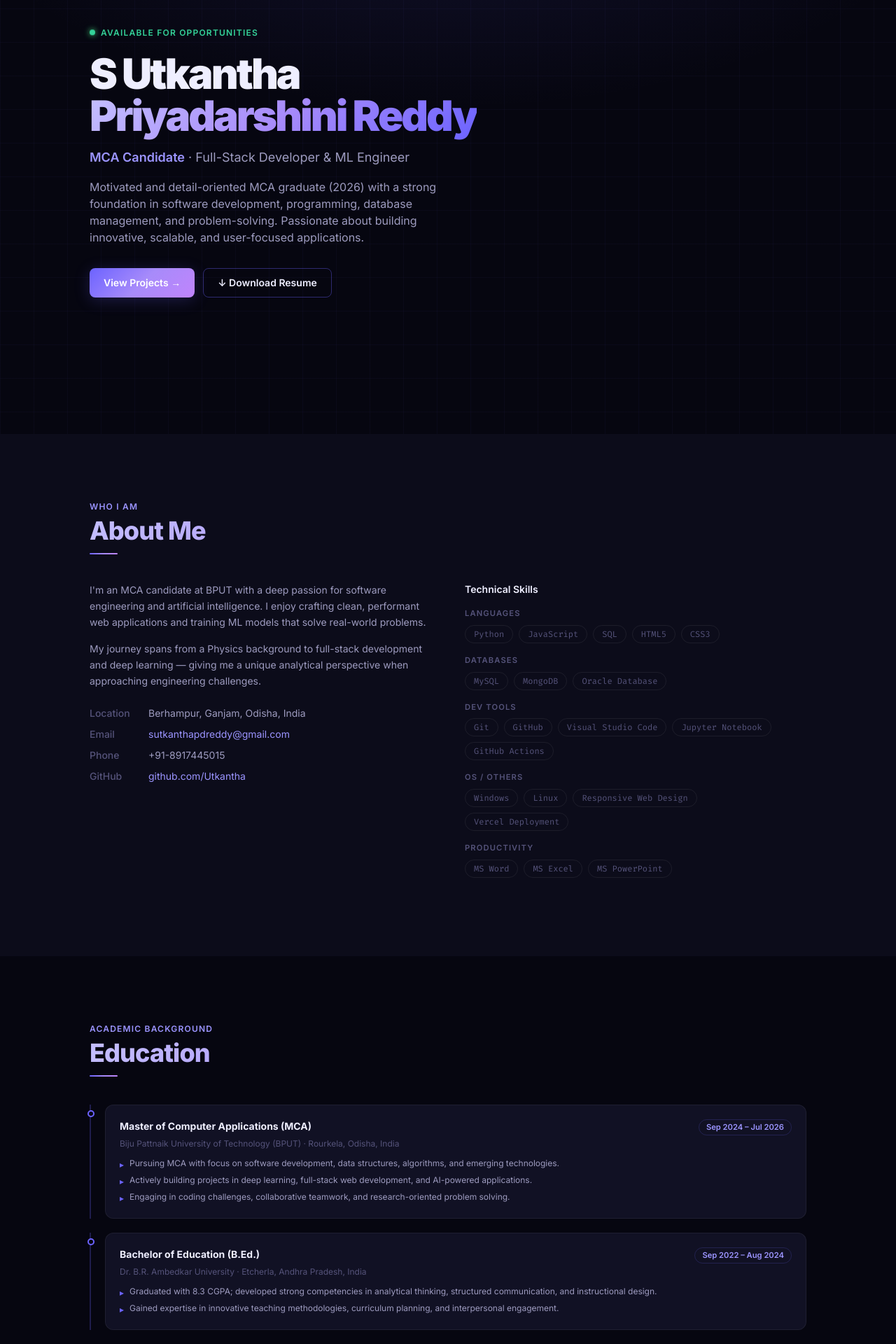
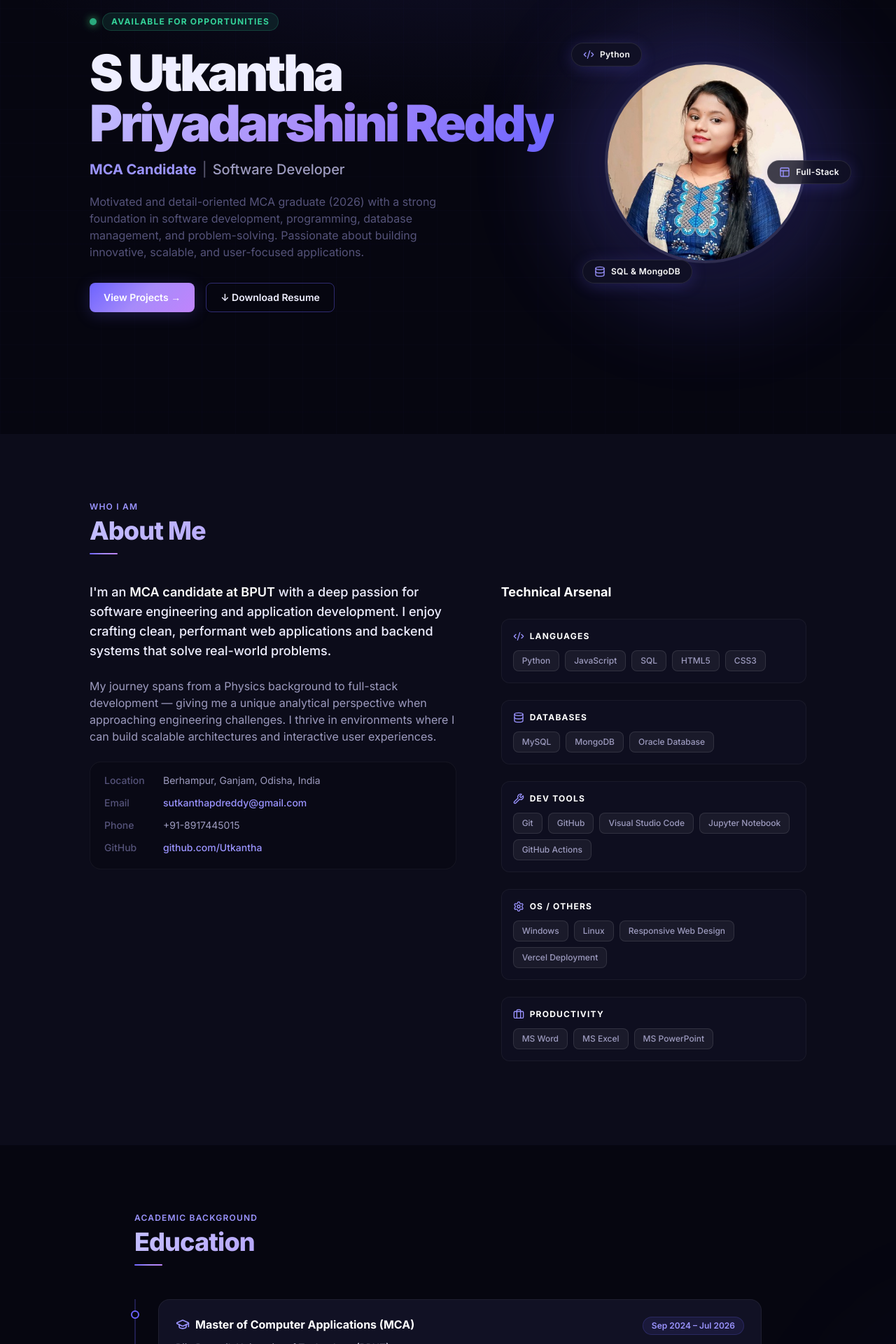
Before and after one commit to Utkantha/Utkantha.github.io, a React (Vite) app: page / in a window 1280 px wide. Shown: the part 180-2100 px from the top of the page at 70% size. Built offline with nearby package versions, Linux system fonts and the light colour scheme.

Commit message:
feat: complete UI overhaul with framer-motion animations and lucide icons

```diff
--- a/package.json
+++ b/package.json
@@ -13,6 +13,8 @@
     "deploy": "gh-pages -d dist --nojekyll"
   },
   "dependencies": {
+    "framer-motion": "^12.42.2",
+    "lucide-react": "^1.22.0",
     "react": "^19.2.7",
     "react-dom": "^19.2.7"
   },
--- a/src/components/About.tsx
+++ b/src/components/About.tsx
@@ -1,5 +1,15 @@
+import { motion } from 'framer-motion'
 import { meta, skillGroups } from '../data/portfolioData'
-import { SectionHeader, Tag } from './ui'
+import { SectionHeader } from './ui'
+import { Code2, Database, Wrench, Settings, Briefcase } from 'lucide-react'
+
+const groupIcons: Record<string, any> = {
+  'Languages': Code2,
+  'Databases': Database,
+  'Dev Tools': Wrench,
+  'OS / Others': Settings,
+  'Productivity': Briefcase,
+}
 
 function InfoRow({ label, children }: { label: string; children: React.ReactNode }) {
   return (
@@ -10,60 +20,93 @@ function InfoRow({ label, children }: { label: string; children: React.ReactNode
   )
 }
 
-function SkillGroup({ label, tags }: { label: string; tags: string[] }) {
+function SkillGroup({ label, tags, delay }: { label: string; tags: string[], delay: number }) {
+  const Icon = groupIcons[label] || Code2;
   return (
-    <div className="mb-4">
-      <p className="text-[0.7rem] font-semibold tracking-widest uppercase text-ink-muted mb-2">
-        {label}
-      </p>
+    <motion.div
+      initial={{ opacity: 0, y: 20 }}
+      whileInView={{ opacity: 1, y: 0 }}
+      viewport={{ once: true, margin: "-50px" }}
+      transition={{ duration: 0.5, delay }}
+      className="mb-6 bg-bg-card/50 border border-white/[0.05] p-4 rounded-xl"
+    >
+      <div className="flex items-center gap-2 mb-3">
+        <Icon className="w-4 h-4 text-accent-light" />
+        <p className="text-xs font-bold tracking-widest uppercase text-white">
+          {label}
+        </p>
+      </div>
       <div className="flex flex-wrap gap-2">
-        {tags.map((tag) => <Tag key={tag}>{tag}</Tag>)}
+        {tags.map((tag) => (
+          <span
+            key={tag}
+            className="text-xs font-medium bg-white/5 border border-white/10 text-ink-secondary py-1.5 px-3 rounded-lg hover:bg-white/10 hover:text-white transition-colors cursor-default"
+          >
+            {tag}
+          </span>
+        ))}
       </div>
-    </div>
+    </motion.div>
   )
 }
 
 export default function About() {
+  const textVariants = {
+    hidden: { opacity: 0, y: 20 },
+    show: { opacity: 1, y: 0, transition: { duration: 0.6, ease: "easeOut" as const } }
+  }
+
   return (
-    <section id="about" className="py-16 sm:py-24 px-5 sm:px-8 bg-bg-secondary">
+    <section id="about" className="py-16 sm:py-24 px-5 sm:px-8 bg-bg-secondary relative">
       <div className="max-w-5xl mx-auto">
         <SectionHeader label="Who I am" title="About Me" />
 
-        <div className="grid grid-cols-1 md:grid-cols-2 gap-8 md:gap-12">
+        <div className="grid grid-cols-1 lg:grid-cols-[1.2fr_1fr] gap-12 lg:gap-16">
           {/* Bio + contact info */}
-          <div className="space-y-4">
-            <p className="text-ink-secondary text-sm leading-relaxed">
-              I'm an MCA candidate at BPUT with a deep passion for software engineering and
-              artificial intelligence. I enjoy crafting clean, performant web applications
-              and training ML models that solve real-world problems.
-            </p>
-            <p className="text-ink-secondary text-sm leading-relaxed">
-              My journey spans from a Physics background to full-stack development and deep
-              learning — giving me a unique analytical perspective when approaching
-              engineering challenges.
-            </p>
+          <motion.div
+            initial="hidden"
+            whileInView="show"
+            viewport={{ once: true, margin: "-100px" }}
+            variants={{
+              show: { transition: { staggerChildren: 0.15 } }
+            }}
+            className="space-y-6"
+          >
+            <motion.p variants={textVariants} className="text-ink-primary text-base sm:text-lg leading-relaxed font-medium">
+              I'm an <span className="text-white font-semibold">MCA candidate at BPUT</span> with a deep passion for software engineering and application development. I enjoy crafting clean, performant web applications and backend systems that solve real-world problems.
+            </motion.p>
+            <motion.p variants={textVariants} className="text-ink-secondary text-sm sm:text-base leading-relaxed">
+              My journey spans from a Physics background to full-stack development — giving me a unique analytical perspective when approaching engineering challenges. I thrive in environments where I can build scalable architectures and interactive user experiences.
+            </motion.p>
 
-            <div className="pt-2 space-y-2.5">
+            <motion.div variants={textVariants} className="pt-4 space-y-3 bg-bg-primary/50 border border-white/5 p-5 rounded-2xl">
               <InfoRow label="Location">{meta.location}</InfoRow>
               <InfoRow label="Email">
-                <a href={`mailto:${meta.email}`} className="text-accent-light hover:underline">
+                <a href={`mailto:${meta.email}`} className="text-accent-light hover:underline font-medium">
                   {meta.email}
                 </a>
               </InfoRow>
               <InfoRow label="Phone">{meta.phone}</InfoRow>
               <InfoRow label="GitHub">
-                <a href={meta.links.github} target="_blank" rel="noopener noreferrer" className="text-accent-light hover:underline">
+                <a href={meta.links.github} target="_blank" rel="noopener noreferrer" className="text-accent-light hover:underline font-medium">
                   github.com/Utkantha
                 </a>
               </InfoRow>
-            </div>
-          </div>
+            </motion.div>
+          </motion.div>
 
           {/* Skills */}
           <div>
-            <p className="text-sm font-semibold text-ink-primary mb-4">Technical Skills</p>
-            {skillGroups.map((g) => (
-              <SkillGroup key={g.label} label={g.label} tags={g.tags} />
+            <motion.p
+              initial={{ opacity: 0 }}
+              whileInView={{ opacity: 1 }}
+              viewport={{ once: true }}
+              className="text-lg font-bold text-white mb-6 flex items-center gap-2"
+            >
+              Technical Arsenal
+            </motion.p>
+            {skillGroups.map((g, index) => (
+              <SkillGroup key={g.label} label={g.label} tags={g.tags} delay={index * 0.1} />
             ))}
           </div>
         </div>
--- a/src/components/Certifications.tsx
+++ b/src/components/Certifications.tsx
@@ -1,7 +1,8 @@
+import { motion } from 'framer-motion'
 import { certifications } from '../data/portfolioData'
 import { SectionHeader } from './ui'
 
-function CertCard({ name, issuer, link }: typeof certifications[0]) {
+function CertCard({ name, issuer, link, index }: typeof certifications[0] & { index: number }) {
   const hasLink = Boolean(link)
 
   const content = (
@@ -9,40 +10,30 @@ function CertCard({ name, issuer, link }: typeof certifications[0]) {
       {/* Top row: icon + text */}
       <div className="flex items-start gap-4">
         {/* Gradient icon */}
-        <div className="shrink-0 w-11 h-11 rounded-xl bg-gradient-accent flex items-center justify-center text-xl">
+        <div className="shrink-0 w-12 h-12 rounded-xl bg-gradient-accent flex items-center justify-center text-2xl shadow-inner">
           🏆
         </div>
 
         {/* Name & issuer */}
         <div className="flex-1 min-w-0">
-          <p className="text-sm font-semibold text-ink-primary leading-snug group-hover:text-white transition-colors">
+          <p className="text-sm font-bold text-white leading-snug group-hover:text-accent-light transition-colors">
             {name}
           </p>
-          <div className="flex items-center gap-1.5 mt-1">
+          <div className="flex items-center gap-1.5 mt-1.5">
             {/* HackerRank green dot */}
-            <span className="w-1.5 h-1.5 rounded-full bg-emerald-400 inline-block shrink-0" />
+            <span className="w-2 h-2 rounded-full bg-emerald-400 shadow-[0_0_6px_#34d399] inline-block shrink-0" />
             <p className="text-xs text-ink-muted font-medium">{issuer}</p>
           </div>
         </div>
       </div>
 
       {/* Bottom: always-visible "View Certificate" link */}
-      <div className="flex items-center justify-between pt-3 border-t border-white/[0.05]">
+      <div className="flex items-center justify-between pt-4 mt-2 border-t border-white/[0.05]">
         <span className="text-xs font-semibold text-accent-light group-hover:text-white transition-colors">
           View Certificate
         </span>
-        <span className="w-7 h-7 rounded-full border border-accent/30 flex items-center justify-center text-accent-light group-hover:bg-accent group-hover:border-accent group-hover:text-white transition-all duration-300">
-          <svg
-            xmlns="http://www.w3.org/2000/svg"
-            width="13"
-            height="13"
-            viewBox="0 0 24 24"
-            fill="none"
-            stroke="currentColor"
-            strokeWidth="2.5"
-            strokeLinecap="round"
-            strokeLinejoin="round"
-          >
+        <span className="w-8 h-8 rounded-full border border-accent/30 flex items-center justify-center text-accent-light group-hover:bg-accent group-hover:border-accent group-hover:text-white transition-all duration-300">
+          <svg xmlns="http://www.w3.org/2000/svg" width="14" height="14" viewBox="0 0 24 24" fill="none" stroke="currentColor" strokeWidth="2.5" strokeLinecap="round" strokeLinejoin="round">
             <line x1="7" y1="17" x2="17" y2="7" />
             <polyline points="7 7 17 7 17 17" />
           </svg>
@@ -51,33 +42,42 @@ function CertCard({ name, issuer, link }: typeof certifications[0]) {
     </>
   )
 
-  const sharedClassName =
-    'group flex flex-col justify-between gap-4 bg-bg-card border border-white/[0.06] rounded-2xl p-5 transition-all duration-300 hover:border-accent/50 hover:bg-bg-hover hover:-translate-y-1.5 hover:shadow-glow-sm'
+  const sharedClassName = 'group flex flex-col justify-between gap-4 bg-bg-card border border-white/[0.06] rounded-2xl p-5 sm:p-6 transition-all duration-300 hover:border-accent/50 hover:bg-bg-hover hover:shadow-glow-sm block'
+
+  const motionProps = {
+    initial: { opacity: 0, y: 30 },
+    whileInView: { opacity: 1, y: 0 },
+    viewport: { once: true, margin: "-50px" },
+    transition: { duration: 0.5, delay: index * 0.1 },
+    whileHover: { scale: 1.03 }
+  }
 
   if (!hasLink) {
-    return <div className={sharedClassName}>{content}</div>
+    return <motion.div {...motionProps} className={sharedClassName}>{content}</motion.div>
   }
 
   return (
-    <a
+    <motion.a
       href={link!}
       target="_blank"
       rel="noopener noreferrer"
       className={sharedClassName}
+      {...motionProps}
     >
       {content}
-    </a>
+    </motion.a>
   )
 }
 
 export default function Certifications() {
   return (
-    <section id="certifications" className="py-16 sm:py-24 px-5 sm:px-8 bg-bg-primary">
-      <div className="max-w-5xl mx-auto">
+    <section id="certifications" className="py-16 sm:py-24 px-5 sm:px-8 bg-bg-primary relative overflow-hidden">
+      <div className="absolute top-0 left-0 w-full h-px bg-gradient-to-r from-transparent via-white/10 to-transparent" />
+      <div className="max-w-5xl mx-auto relative z-10">
         <SectionHeader label="Credentials" title="Certifications" />
-        <div className="grid grid-cols-1 sm:grid-cols-2 lg:grid-cols-3 gap-4">
-          {certifications.map((c) => (
-            <CertCard key={c.name} {...c} />
+        <div className="grid grid-cols-1 sm:grid-cols-2 lg:grid-cols-3 gap-5 sm:gap-6 mt-8">
+          {certifications.map((c, idx) => (
+            <CertCard key={c.name} index={idx} {...c} />
           ))}
         </div>
       </div>
--- a/src/components/Education.tsx
+++ b/src/components/Education.tsx
@@ -1,44 +1,65 @@
+import { motion } from 'framer-motion'
 import { education } from '../data/portfolioData'
 import { SectionHeader } from './ui'
+import { GraduationCap, MapPin } from 'lucide-react'
 
-function EduCard({ degree, institution, location, period, bullets }: typeof education[0]) {
+function EduCard({ degree, institution, location, period, bullets, index }: typeof education[0] & { index: number }) {
   return (
-    <div className="relative pl-5 border-l-2 border-accent/25 hover:border-accent transition-colors group">
+    <motion.div
+      initial={{ opacity: 0, x: -30 }}
+      whileInView={{ opacity: 1, x: 0 }}
+      viewport={{ once: true, margin: "-100px" }}
+      transition={{ duration: 0.5, delay: index * 0.15 }}
+      className="relative pl-6 md:pl-8 border-l-2 border-accent/25 hover:border-accent transition-colors group"
+    >
       {/* Timeline dot */}
-      <div className="absolute -left-[5px] top-2 w-2.5 h-2.5 rounded-full bg-bg-primary border-2 border-accent group-hover:bg-accent transition-colors" />
+      <div className="absolute -left-[7px] top-4 w-3 h-3 rounded-full bg-bg-primary border-2 border-accent group-hover:bg-accent group-hover:scale-125 group-hover:shadow-[0_0_12px_rgba(167,139,250,0.8)] transition-all duration-300" />
 
-      <div className="bg-bg-card hover:bg-bg-hover border border-white/[0.06] hover:border-accent/30 rounded-xl p-4 sm:p-5 transition-all duration-300 hover:translate-x-1">
-        {/* Degree + period — stacked on mobile, row on sm+ */}
-        <div className="flex flex-col sm:flex-row sm:justify-between sm:items-start gap-1.5 sm:gap-2 mb-1">
-          <h3 className="text-sm font-bold text-ink-primary leading-snug">{degree}</h3>
-          <span className="self-start text-[0.7rem] font-semibold text-accent-light bg-accent/8 border border-accent/20 px-2.5 py-0.5 rounded-full whitespace-nowrap">
+      <div className="bg-bg-card hover:bg-bg-hover border border-white/[0.06] hover:border-accent/40 rounded-2xl p-5 sm:p-6 transition-all duration-300 hover:translate-x-2 hover:shadow-glow-sm">
+        {/* Degree + period */}
+        <div className="flex flex-col sm:flex-row sm:justify-between sm:items-start gap-2 sm:gap-4 mb-2">
+          <h3 className="text-base font-bold text-white leading-snug flex items-center gap-2">
+            <GraduationCap className="w-5 h-5 text-accent-light shrink-0" />
+            {degree}
+          </h3>
+          <span className="self-start text-xs font-semibold text-accent-light bg-accent/10 border border-accent/20 px-3 py-1 rounded-full whitespace-nowrap">
             {period}
           </span>
         </div>
-        <p className="text-xs text-ink-muted mb-3">
-          {institution} · {location}
+
+        {/* Institution & Location */}
+        <p className="text-sm font-medium text-ink-primary mb-1">{institution}</p>
+        <p className="text-xs text-ink-muted mb-4 flex items-center gap-1">
+          <MapPin className="w-3.5 h-3.5" />
+          {location}
         </p>
-        <ul className="space-y-1.5">
+
+        {/* Bullets */}
+        <ul className="space-y-2 mt-4 pt-4 border-t border-white/[0.05]">
           {bullets.map((b) => (
-            <li key={b} className="text-xs text-ink-secondary flex gap-2">
-              <span className="text-accent mt-0.5 shrink-0">▸</span>
+            <li key={b} className="text-sm text-ink-secondary flex gap-2.5">
+              <span className="text-accent mt-0.5 shrink-0 text-lg leading-none">▸</span>
               <span>{b}</span>
             </li>
           ))}
         </ul>
       </div>
-    </div>
+    </motion.div>
   )
 }
 
 export default function Education() {
   return (
-    <section id="education" className="py-16 sm:py-24 px-5 sm:px-8 bg-bg-primary">
-      <div className="max-w-5xl mx-auto">
+    <section id="education" className="py-16 sm:py-24 px-5 sm:px-8 bg-bg-primary relative overflow-hidden">
+      {/* Background decoration */}
+      <div className="absolute top-1/4 -right-1/4 w-96 h-96 bg-accent/5 rounded-full blur-[100px] pointer-events-none" />
+
+      <div className="max-w-4xl mx-auto relative z-10">
         <SectionHeader label="Academic Background" title="Education" />
-        <div className="flex flex-col gap-5">
-          {education.map((edu) => (
-            <EduCard key={edu.degree} {...edu} />
+
+        <div className="flex flex-col gap-8 mt-12">
+          {education.map((edu, idx) => (
+            <EduCard key={edu.degree} index={idx} {...edu} />
           ))}
         </div>
       </div>
--- a/src/components/Hero.tsx
+++ b/src/components/Hero.tsx
@@ -1,83 +1,149 @@
-import profileImage from '../assets/profile_image.jfif'
-import resumePdf from '../assets/sutkanthapdreddy_resume.pdf'
-import { meta } from '../data/portfolioData'
-import { Button } from './ui'
+import { motion } from 'framer-motion';
+import profileImage from '../assets/profile_image.jfif';
+import resumePdf from '../assets/sutkanthapdreddy_resume.pdf';
+import { meta } from '../data/portfolioData';
+import { Button } from './ui';
+import { Code2, Database, Layout } from 'lucide-react';
+
+/* ── Floating Animation Variants ── */
+const floatingAnimation = {
+  y: ['-10%', '10%'],
+  transition: {
+    duration: 3,
+    repeat: Infinity,
+    repeatType: "reverse" as const,
+    ease: "easeInOut" as const,
+  }
+};
+
+/* ── Floating Badge Component ── */
+function FloatingBadge({ icon: Icon, label, className, delay = 0 }: { icon: any, label: string, className: string, delay?: number }) {
+  return (
+    <motion.div
+      initial={{ opacity: 0, scale: 0.8 }}
+      animate={{ opacity: 1, scale: 1 }}
+      transition={{ duration: 0.6, delay }}
+      className={`absolute z-20 ${className}`}
+    >
+      <motion.div
+        animate={floatingAnimation}
+        className="flex items-center gap-2 bg-bg-card/80 backdrop-blur-md border border-white/10 shadow-glow-sm rounded-full py-2 px-4"
+      >
+        <Icon className="w-4 h-4 text-accent-light" />
+        <span className="text-xs font-semibold text-white tracking-wide">{label}</span>
+      </motion.div>
+    </motion.div>
+  );
+}
 
 export default function Hero() {
+  const containerVariants = {
+    hidden: { opacity: 0 },
+    show: {
+      opacity: 1,
+      transition: { staggerChildren: 0.15, delayChildren: 0.2 }
+    }
+  };
+
+  const itemVariants = {
+    hidden: { opacity: 0, y: 20 },
+    show: { opacity: 1, y: 0, transition: { type: "spring" as const, stiffness: 300, damping: 24 } }
+  };
+
   return (
     <section
       id="hero"
       className="relative min-h-screen flex items-center pt-20 pb-14 px-5 sm:px-8 bg-gradient-hero bg-bg-primary overflow-hidden"
     >
       {/* Grid overlay */}
-      <div className="absolute inset-0 bg-grid pointer-events-none" />
+      <div className="absolute inset-0 bg-grid pointer-events-none opacity-50" />
 
       <div className="relative z-10 max-w-5xl mx-auto w-full">
-
-        {/* Photo — top on mobile, right on desktop */}
-        <div className="flex justify-center mb-8 md:hidden">
-          <div className="relative">
-            <div className="absolute -inset-1 rounded-full bg-gradient-accent opacity-60 blur-sm" />
-            <img
-              src={profileImage}
-              alt={meta.name}
-              className="relative w-36 h-36 rounded-full object-cover object-top border-2 border-bg-primary"
-            />
-          </div>
-        </div>
-
-        {/* Two-column on desktop */}
-        <div className="flex flex-col md:grid md:grid-cols-[1fr_auto] md:gap-16 md:items-center">
-
+        <motion.div
+          className="flex flex-col md:grid md:grid-cols-[1fr_auto] md:gap-16 md:items-center"
+          variants={containerVariants}
+          initial="hidden"
+          animate="show"
+        >
           {/* ── Text content ── */}
-          <div>
+          <div className="order-2 md:order-1 mt-12 md:mt-0">
             {/* Status badge */}
-            <div className="flex items-center gap-2 mb-5 opacity-0 animate-fade-up delay-100">
-              <span className="w-2 h-2 rounded-full bg-emerald-400 shadow-[0_0_8px_#4ade80] animate-float shrink-0" />
-              <span className="text-xs font-semibold text-emerald-400 tracking-widest uppercase">
+            <motion.div variants={itemVariants} className="flex items-center gap-2 mb-6">
+              <span className="w-2.5 h-2.5 rounded-full bg-emerald-400 shadow-[0_0_12px_#4ade80] animate-pulse shrink-0" />
+              <span className="text-xs font-bold text-emerald-400 tracking-widest uppercase bg-emerald-400/10 py-1 px-3 rounded-full border border-emerald-400/20">
                 Available for opportunities
               </span>
-            </div>
+            </motion.div>
 
             {/* Name */}
-            <h1 className="text-[2.2rem] sm:text-5xl lg:text-6xl font-black tracking-tighter leading-[1.07] mb-4 opacity-0 animate-fade-up delay-200">
-              S Utkantha<br />
-              <span className="text-gradient">Priyadarshini Reddy</span>
-            </h1>
+            <motion.div variants={itemVariants}>
+              <h1 className="text-[2.5rem] sm:text-5xl lg:text-7xl font-black tracking-tighter leading-[1.05] mb-4">
+                S Utkantha<br />
+                <span className="text-gradient">Priyadarshini Reddy</span>
+              </h1>
+            </motion.div>
 
             {/* Role */}
-            <p className="text-ink-secondary text-sm sm:text-base lg:text-lg font-normal mb-4 opacity-0 animate-fade-up delay-300">
-              <span className="text-accent-light font-semibold">MCA Candidate</span>
-              {' · '}Full-Stack Developer &amp; ML Engineer
-            </p>
+            <motion.p variants={itemVariants} className="text-ink-secondary text-base sm:text-lg lg:text-xl font-medium mb-5">
+              <span className="text-accent-light font-bold">MCA Candidate</span>
+              <span className="opacity-50 mx-2">|</span>
+              Software Developer
+            </motion.p>
 
             {/* Tagline */}
-            <p className="text-ink-secondary text-sm sm:text-base leading-relaxed max-w-lg mb-8 opacity-0 animate-fade-up delay-400">
+            <motion.p variants={itemVariants} className="text-ink-muted text-sm sm:text-base leading-relaxed max-w-lg mb-8">
               {meta.tagline}
-            </p>
+            </motion.p>
 
             {/* CTAs */}
-            <div className="flex flex-wrap gap-3 opacity-0 animate-fade-up delay-500">
+            <motion.div variants={itemVariants} className="flex flex-wrap gap-4">
               <Button href="#projects">View Projects →</Button>
               <Button href={resumePdf} variant="outline" download="Utkantha_Resume.pdf">
                 ↓ Download Resume
               </Button>
-            </div>
+            </motion.div>
           </div>
 
-          {/* Photo — right on desktop only */}
-          <div className="hidden md:flex justify-end opacity-0 animate-fade-up delay-200 shrink-0">
+          {/* ── Photo & Floating Skills ── */}
+          <motion.div
+            className="order-1 md:order-2 flex justify-center items-center relative"
+            variants={itemVariants}
+          >
             <div className="relative">
-              <div className="absolute -inset-1 rounded-full bg-gradient-accent opacity-60 blur-sm" />
-              <img
+              {/* Glow Behind Image */}
+              <div className="absolute inset-0 rounded-full bg-accent/40 blur-3xl scale-125 animate-pulse" />
+
+              <motion.img
                 src={profileImage}
                 alt={meta.name}
-                className="relative w-52 h-52 lg:w-60 lg:h-60 rounded-full object-cover object-top border-2 border-bg-primary"
+                className="relative w-48 h-48 sm:w-56 sm:h-56 md:w-72 md:h-72 rounded-full object-cover object-top border-4 border-white/10 shadow-2xl z-10"
+                whileHover={{ scale: 1.05, rotate: 2 }}
+                transition={{ type: "spring", stiffness: 300, damping: 20 }}
+              />
+
+              {/* Floating Badges */}
+              <FloatingBadge
+                icon={Code2}
+                label="Python"
+                className="-top-4 -left-8 md:-top-6 md:-left-12"
+                delay={0.2}
+              />
+              <FloatingBadge
+                icon={Layout}
+                label="Full-Stack"
+                className="top-1/2 -right-12 md:-right-16 translate-x-4 md:translate-x-8"
+                delay={0.6}
+              />
+              <FloatingBadge
+                icon={Database}
+                label="SQL & MongoDB"
+                className="-bottom-6 -left-4 md:-bottom-8 md:-left-8"
+                delay={0.4}
               />
             </div>
-          </div>
-        </div>
+          </motion.div>
+        </motion.div>
       </div>
     </section>
-  )
+  );
 }
```
Also changed, not shown: src/components/Projects.tsx (+21 -16 lines), src/components/ui.tsx (+17 -3 lines), 2 other files (tests, documents, lock files or other folders).
